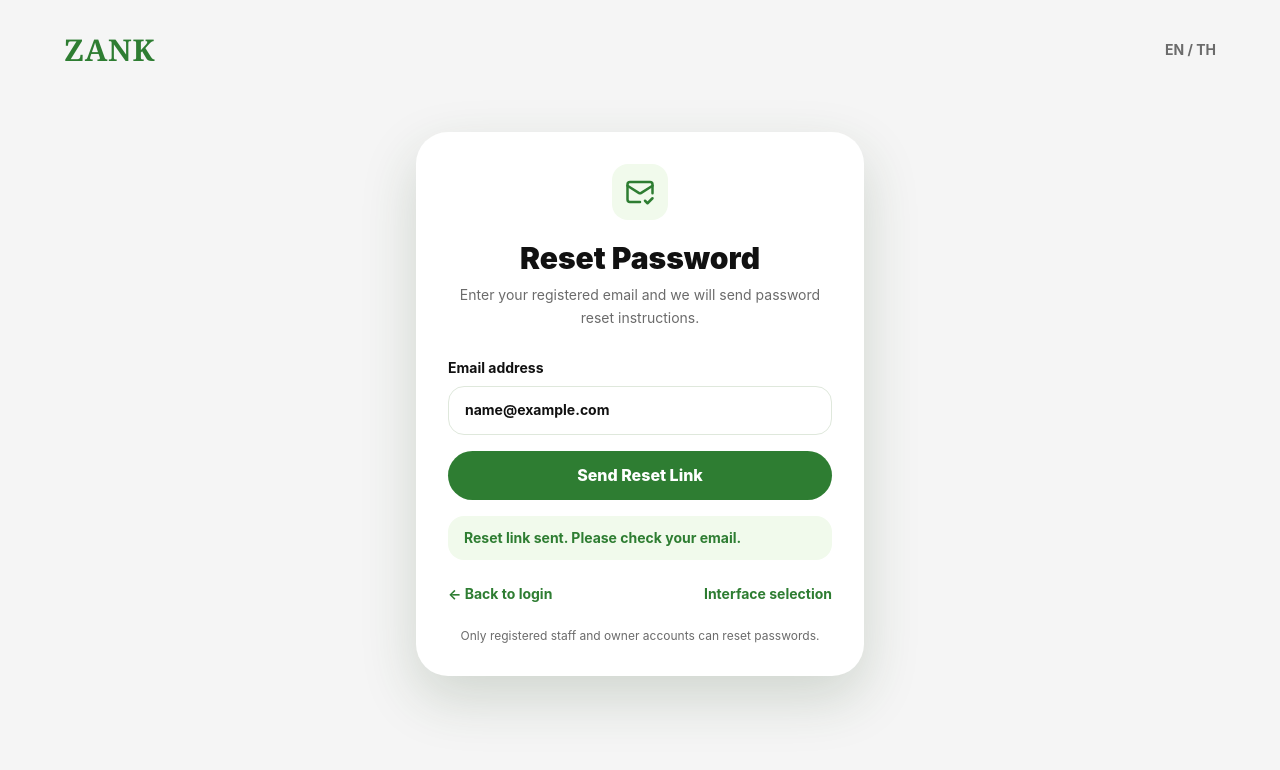
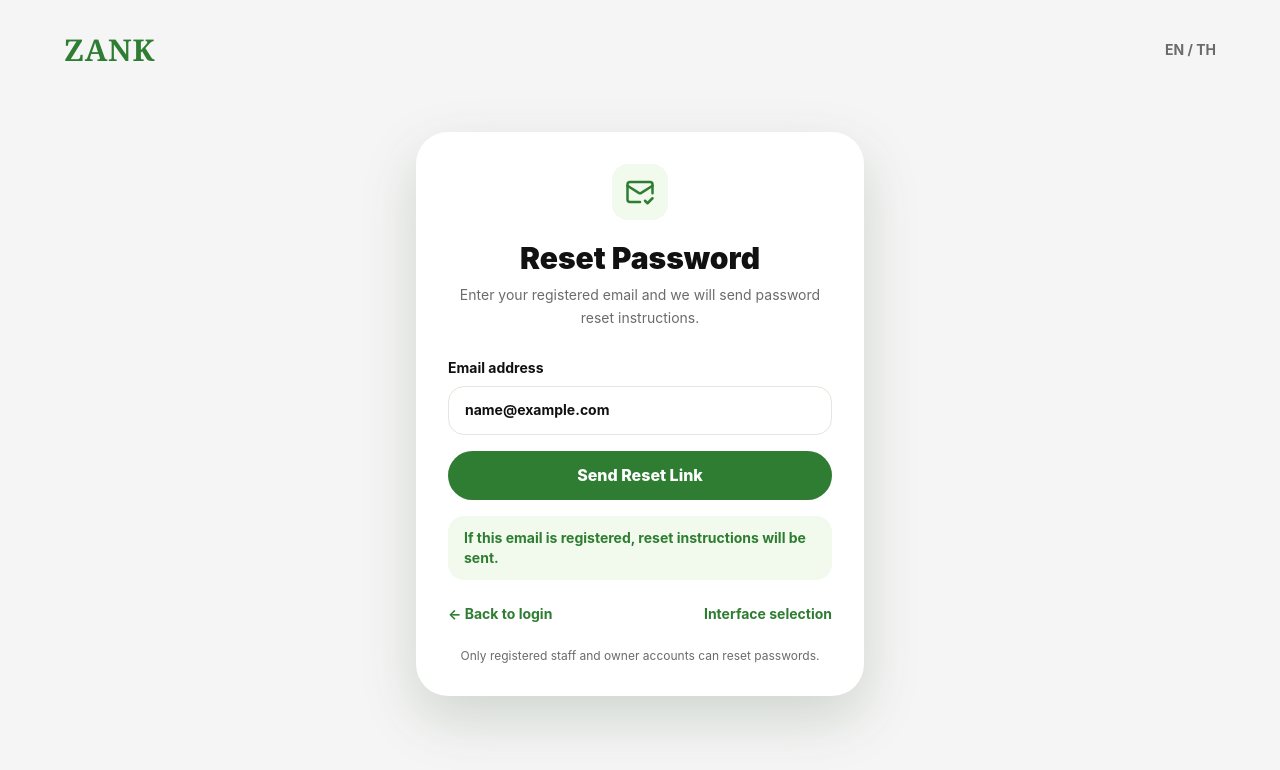
Before and after one commit to NangShuShanNa/https-github.com-nangshushanna-zanz-restaurant-chatbot, a Vue app: page /forgot-password in a window 1280 px wide. Both pictures are taken after typing "name@example.com" into the empty fields and a click on the button "Send Reset Link". Shown: the top 770 px of the page. Built offline with nearby package versions, Linux system fonts and the light colour scheme.

Commit message:
Use secure forgot password confirmation message

```diff
--- a/src/views/auth/ForgotPassword.vue
+++ b/src/views/auth/ForgotPassword.vue
@@ -29,7 +29,7 @@ const sent = ref(false)
           <input v-model="email" class="field mt-2" placeholder="name@zank.com" type="email" />
         </label>
         <button class="primary-btn w-full">Send Reset Link</button>
-        <p v-if="sent" class="rounded-2xl bg-pale px-4 py-3 text-sm font-bold text-brand">Reset link sent. Please check your email.</p>
+        <p v-if="sent" class="rounded-2xl bg-pale px-4 py-3 text-sm font-bold text-brand">If this email is registered, reset instructions will be sent.</p>
       </form>
 
       <div class="mt-6 flex justify-between text-sm font-bold text-brand">
```
